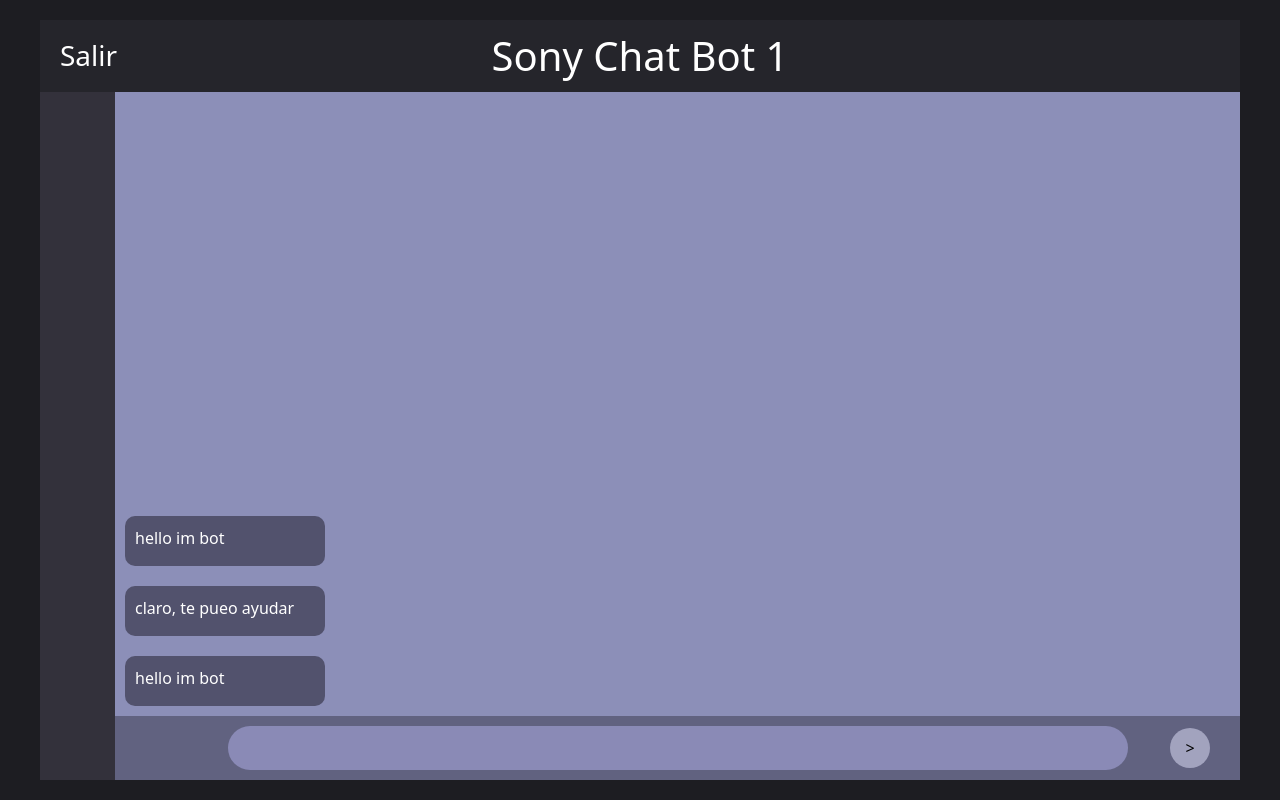
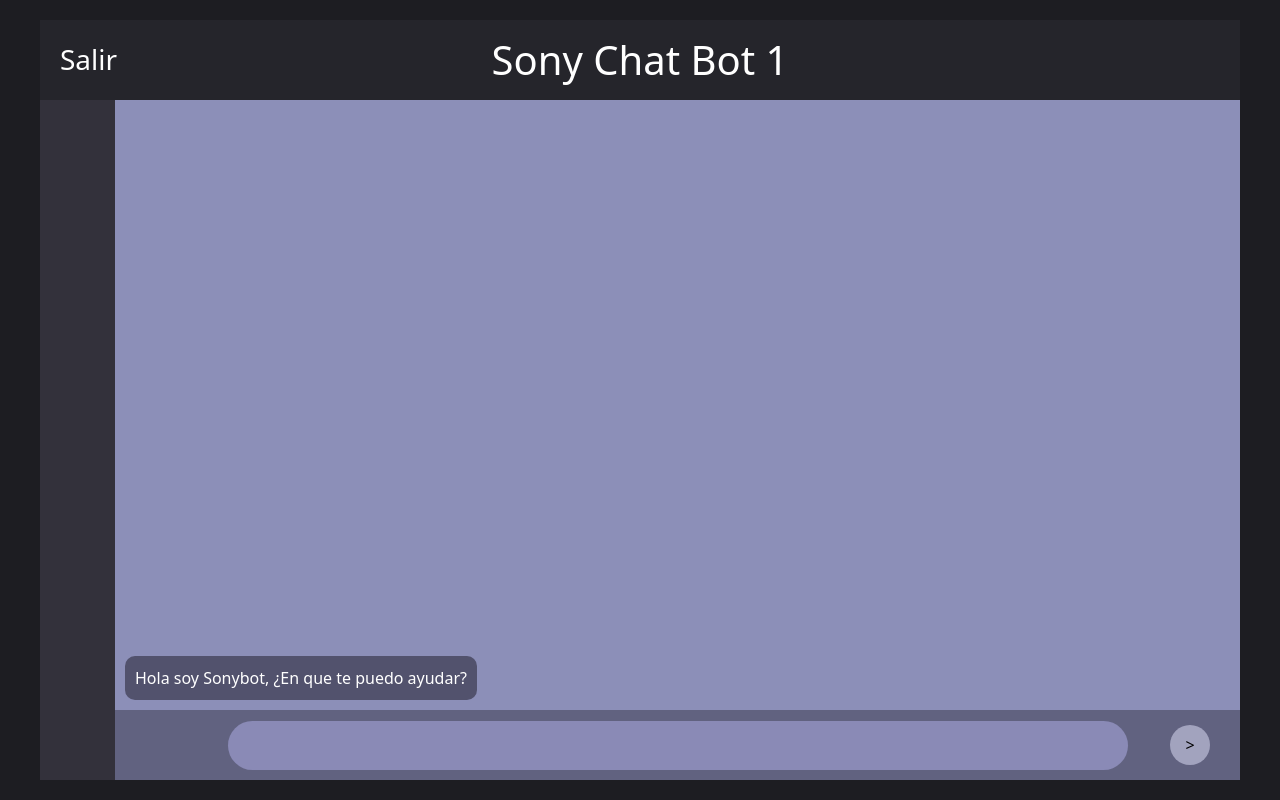
Before and after one commit to Saregom/chat-sony, a Flask app: page /chat in a window 1280 px wide. Run offline with Flask 3, Linux system fonts and the light colour scheme.

Commit message:
scnd commit

```diff
--- a/main.py
+++ b/main.py
@@ -20,58 +20,106 @@
 
     return render_template('login.html', alert = '')
 
-messages = [
-    {'from':'bot',
-     'msg':'hello im bot'},
-    {'from':'bot',
-     'msg':'claro, te pueo ayudar'},
-    {'from':'bot',
-     'msg':'hello im bot'},
-    # {'from':'user',
-    #  'msg':'ayuda en mi tv'},
-    # {'from':'bot',
-    #  'msg':'hello im bot'},
-    # {'from':'user',
-    #  'msg':'hello i have a problem'},
-    # {'from':'bot',
-    #  'msg':'claro, te pueo ayudar'},
-    # {'from':'user',
-    #  'msg':'ayuda en mi tv'},
-    #  {'from':'bot',
-    #  'msg':'hello im bot'},
-    # {'from':'user',
-    #  'msg':'hello i have a problem'},
-    # {'from':'bot',
-    #  'msg':'claro, te pueo ayudar'},
-    # {'from':'user',
-    #  'msg':'ayuda en mi tv'},
-    #  {'from':'user',
-    #  'msg':'ayuda en mi tv'},
-    #  {'from':'bot',
-    #  'msg':'hello im bot'},
-    # {'from':'user',
-    #  'msg':'hello i have a problem'},
-    # {'from':'bot',
-    #  'msg':'claro, te pueo ayudar'},
-    # {'from':'user',
-    #  'msg':'ayuda en mi tv'}
-    ]
-
-for message in messages:
-    print(message['from'] == 'bot')
+messages = [{'from':'bot', 'msg':['Hola soy Sonybot, ¿En que te puedo ayudar?']}]
 
 @app.route('/chat')
 def chat():
 
     return render_template('chat.html', messages = messages)
 
+
+# --------------- 0
+menu_inicial = '''Por favor seleccione una opcion:
+                a) Un producto presenta fallas.
+                b) Información general sobre un producto.
+                c) Preguntas frecuentes.
+                d) Contactame con un asesor.'''
+
+# --------------- 1
+producto_fallas = '''Lamentamos mucho tu situación porfavor proporciona los siguientes datos en un solo mensaje y en breve un asistente se pondrá en contacto:
+Su correo personal.
+Producto con el cual estas presentando fallas.
+Problemas que presenta el equipo.'''
+info_general = '''Por favor seleccione una opcion:
+                a) SonicVision 4K
+                b) SonicAudio Surround Sound System
+                c) ChillZone Sonic Fridge
+                d) SonicCharge Wireless Charging Station'''
+contacto_asesor = '''Te invitamos al a ingresar al siguiente enlace donde
+                podras contar con la atención de uno de nuestros asistentes:
+                https://www.sony.com.co/corporate/CO/servicioysoporte/servicio.html'''
+
+# ---------------- 2
+info_general_a = '''SonicVision 4k Smart TV:
+                    Experimenta la velocidad en alta definición. Este televisor inteligente de última generación ofrece una calidad de imagen sorprendente y funciones inteligentes para acceder a tus contenidos favoritos'''
+info_general_b = '''SonicAudio Surround Sound System:
+                    Sumérgete en el sonido supersónico con este sistema de sonido envolvente. Desde explosiones hasta música, cada detalle cobra vida para una experiencia auditiva inigualable.'''
+info_general_c = '''ChillZone Sonic Fridge:
+                    Mantén tus bebidas y snacks frescos con estilo. Esta nevera con diseño Sonic no solo es funcional, sino que también agrega un toque de diversión a tu espacio.'''
+info_general_d = '''SonicCharge Wireless Charging Station:
+                    Olvídate de los cables con esta estación de carga inalámbrica. Compatible con una variedad de dispositivos, mantiene tus gadgets cargados mientras muestras tu amor por Sonic.'''
+
+rta_info_falla = '''Gracias por la información proporcionada en breve un asesor te contactara, recomendamos estar atento a su correo.'''
+
+def format(txt):
+    return txt.split('\n')
+
+class var():
+    pos_pregunta = 1
+    opcion_correcta = True
+    fin_opciones = False
+    answer_user = []
+    actual_message = ''
+    bloqueo = 1
+
+def incorrect():
+    var.actual_message = 'Opcion incorrecta'
+    var.opcion_correcta = False
+
 @app.route('/sendMessage', methods=['POST'])
 def sendMessage():
-    if request.method == 'POST':
+    var.opcion_correcta = True
+    var.actual_message = ''
 
-        messages.append(
-            {'from':'user',
-            'msg':request.form['message']})
+    if request.method == 'POST' and request.form['message'] != '':
+        var.answer_user.append(request.form['message'])
+        print(var.answer_user)
+
+        try:
+            if var.answer_user[0] != '':
+                var.actual_message = menu_inicial
+
+                match var.answer_user[1]:
+                    case 'a':
+                        if var.bloqueo == 1:
+                            var.actual_message = producto_fallas
+                            var.bloqueo = 2
+                        else:
+                            if var.answer_user[2] != ' ':
+                                print(444)
+                                var.actual_message = contacto_asesor
+                    case 'b':
+                        var.actual_message = info_general
+                        match var.answer_user[2]:
+                            case 'a': var.actual_message = info_general_a
+                            case 'b': var.actual_message = info_general_b
+                            case 'c': var.actual_message = info_general_c
+                            case 'd': var.actual_message = info_general_d
+                            case _: incorrect()
+                    case 'd':
+                        var.actual_message = contacto_asesor
+                    case _: incorrect()
+
+        except:
+            print('error')
+
+        messages.append({'from':'user', 'msg':format(request.form['message'])})
+        messages.append({'from':'bot', 'msg':format(var.actual_message)})
 
 
+        if var.opcion_correcta:
+            var.pos_pregunta = var.pos_pregunta + 1
+        else:
+            var.answer_user.pop()
+
     return redirect('/chat')
--- a/static/css/style2.css
+++ b/static/css/style2.css
@@ -59,16 +59,14 @@
     background-color: white;
     width: 100%;
     max-width: 1200px;
-    /* height: 100vh; */
-    height: calc(100% );
-    margin: auto;
+    height: 100%;
+    margin: 0 auto;
     display: flex;
     flex-direction: column;
 }
 .header-chat{
-    height: 80px;
+    min-height: 80px;
     width: 100%;
-    /* background-color: rgb(51, 49, 59); */
     background-color: rgb(37, 37, 43);
     display: flex;
     justify-content: center;
@@ -98,36 +96,46 @@
 
 /* ----------- */
 .chat-body{
-    height: 100%;
     width: 100%;
     background-color: rgb(140, 143, 184);
     display: flex;
     flex-direction: column;
     justify-content: flex-end;
-    /* position: relative; */
+    vertical-align: baseline;
 }
+.chat-content0{
+    overflow-y: auto;
+}
+
 .chat-content{
     background-color: rgb(140, 143, 184);
     display: flex;
     flex-direction: column;
-    justify-content: flex-end;
-    height: 100%;
-    /* overflow: scroll; */
+    max-height: calc(100vh - 190px);
+    overflow-y: auto;
 }
 .mssg{
-    width: 200px;
-    height: 50px;
+    min-width: 50px;
+    /* width: 100%; */
+    max-width: 400px;
     border-radius: 10px;
     margin: 10px;
     padding: 10px;
     color: white;
+    overflow-wrap: break-word;
+}
+.mssg label{
+    display: block;
 }
 .mssg1{
     background-color: rgb(82, 82, 109);
+    align-self: flex-start;
+    overflow-wrap: break-word;
 }
 .mssg2{
     background-color: rgb(99, 93, 165);
     align-self: flex-end;
+    padding-left: 20px;
 }
 
 /* ---------------------- */
--- a/templates/base.html
+++ b/templates/base.html
@@ -10,7 +10,7 @@
     <link href="https://cdn.jsdelivr.net/npm/bootstrap@5.3.0/dist/css/bootstrap.min.css" rel="stylesheet" integrity="sha384-9ndCyUaIbzAi2FUVXJi0CjmCapSmO7SnpJef0486qhLnuZ2cdeRhO02iuK6FUUVM" crossorigin="anonymous">
 
     <link rel="icon" href="static/img/icon_logo.png">
-    <title>ReFashioned - {% block title %} {% endblock %}</title>
+    <title>Chat sony - {% block title %} {% endblock %}</title>
 </head>
 
 <body style="background-color: rgb(29, 29, 34);">
--- a/templates/chat.html
+++ b/templates/chat.html
@@ -33,23 +33,45 @@
         </div>
 
         <div class="chat-body">
-            <div class="chat-content">
+            <div class="chat-content0">
+                <div class="chat-content" id="hi">
+
+                    <!-- {% for message in messages %}
+                        <div class="mssg mssg1">
+                            {% for txt in message %}
+                                <label>{{txt}}</label>
+                            {% endfor %}
+                        </div>
+                    {% endfor %} -->
+
+
                 {% for message in messages %}
                     {% if message['from'] == 'bot'%}
                         <div class="mssg mssg1">
-                            {{message['msg'] }}
+                            {% for txt in message['msg'] %}
+                                <label>{{txt}}</label>
+                            {% endfor %}
                         </div>
                     {% elif message['from'] == 'user' %}
                         <div class="mssg mssg2">
-                            {{ message['msg'] }}
+                            {% for txt in message['msg'] %}
+                                <label>{{txt}}</label>
+                            {% endfor %}
                         </div>
                     {% endif %}
                 {% endfor %}
             </div>
+            </div>
+
             <form class="message-div" action="/sendMessage" method="post">
-                <input class="message-area" name="message" type="text">
+                <input class="message-area" name="message" type="text" autofocus>
                 <input class="btn-send" type="submit" value=">">
             </form>
+
+            <script>
+                let miDiv = document.getElementById('hi');
+                miDiv.scrollTop = miDiv.scrollHeight;
+            </script>
         </div>
     </div>
 </div>
```
Also changed, not shown: 1 other file.
